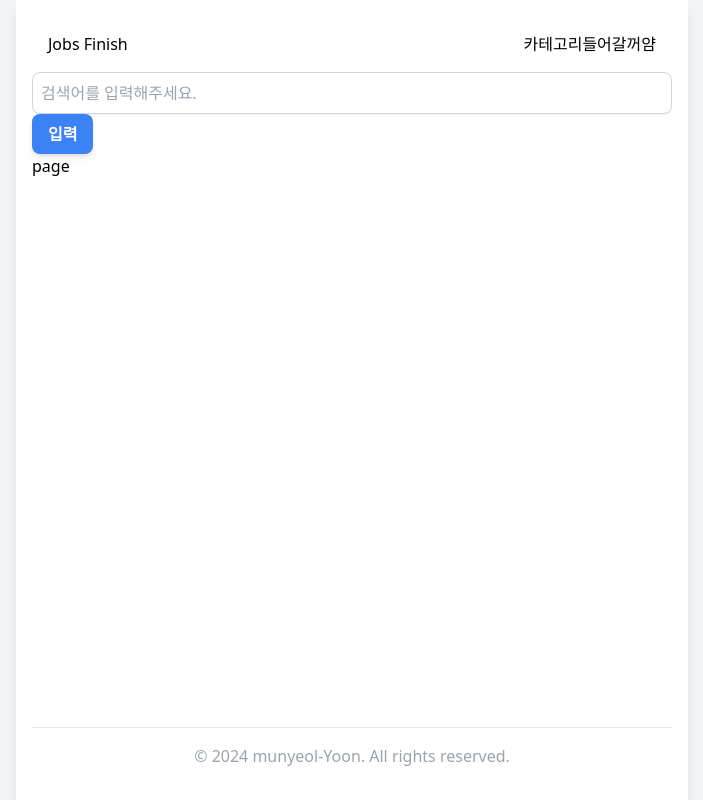
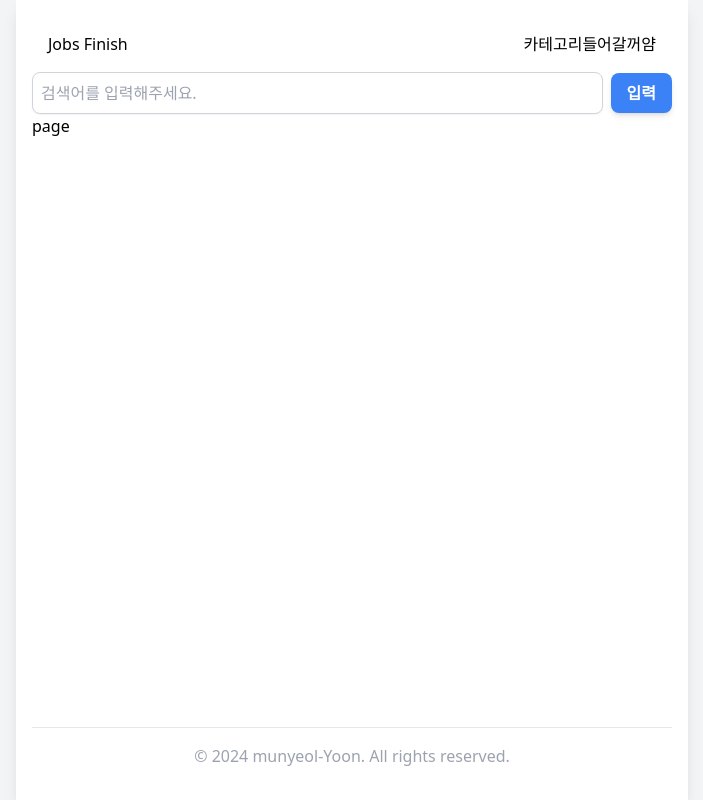
Before and after one commit to munyeol-Yoon/jobs-client, a Next.js app: page / in a window 1280 px wide. Shown: the whole page, without its empty margins (288-991 px from the left). Built offline with nearby package versions, Linux system fonts and the light colour scheme.

Commit message:
style: 인풋 섹션 스타일 추가

```diff
--- a/src/app/(root)/page.tsx
+++ b/src/app/(root)/page.tsx
@@ -4,9 +4,9 @@ import CustomInput from "@/components/CustomInput/CustomInput";
 export default function RootPage() {
   return (
     <div className="flex flex-col mx-auto w-full">
-      <section>
-        <CustomInput />
-        <CustomButton label="입력" />
+      <section className="flex items-center w-full">
+        <CustomInput className="flex-grow mr-2" />
+        <CustomButton label="입력" className="flex-shrink-0" />
       </section>
       page
     </div>
```
